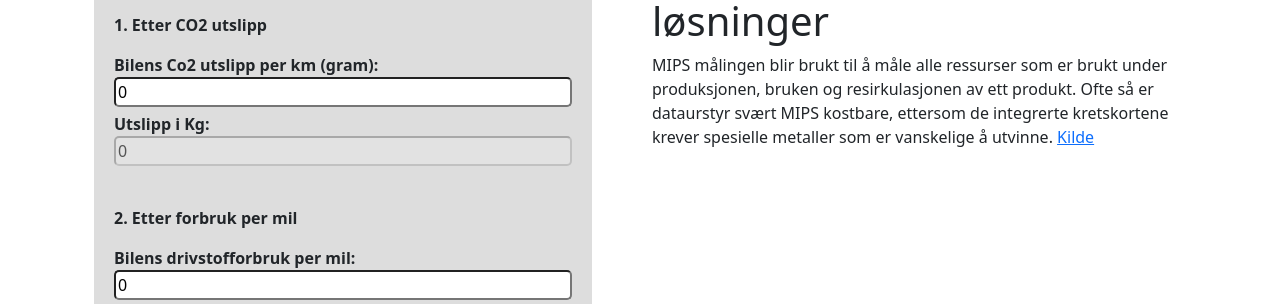
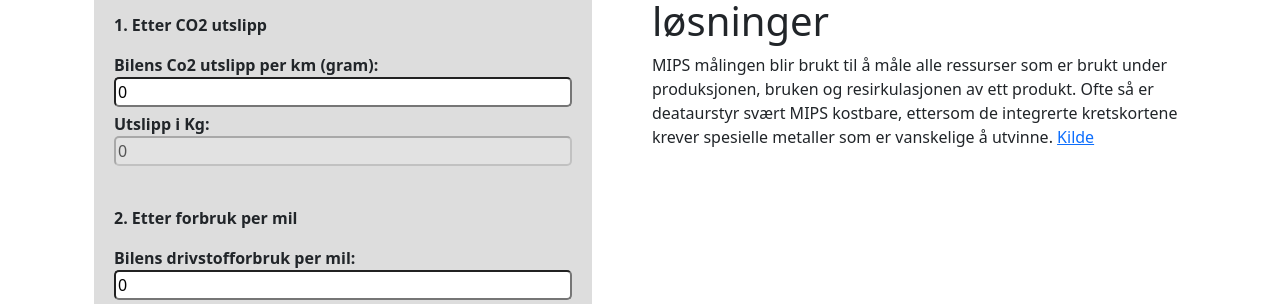
Before and after one commit to Acaippa/Prosjektuke-utvikling, a Django app: page / in a window 1280 px wide. Shown: the part 195-499 px from the top of the page. Run offline with Django 4.2, Linux system fonts and the light colour scheme.

Commit message:
Adding new branch

```diff
--- a/webserver/home_app/templates/index.html
+++ b/webserver/home_app/templates/index.html
@@ -45,7 +45,7 @@
         <article class="col-6">
             <section>
                 <h1>Dataindustriens miljøavtrykk og tiltak for å sikre bærekraftige valg i IT-løsninger</h1>
-                <p>MIPS målingen blir brukt til å måle alle ressurser som er brukt under produksjonen, bruken og resirkulasjonen av ett produkt. Ofte så er dataurstyr svært MIPS kostbare, ettersom de integrerte kretskortene krever spesielle metaller som er vanskelige å utvinne. <a href="https://www.lmd.no/2021/10/miljofiendtlig-digitalt-skifte/">Kilde</a></p>
+                <p>MIPS målingen blir brukt til å måle alle ressurser som er brukt under produksjonen, bruken og resirkulasjonen av ett produkt. Ofte så er deataurstyr svært MIPS kostbare, ettersom de integrerte kretskortene krever spesielle metaller som er vanskelige å utvinne. <a href="https://www.lmd.no/2021/10/miljofiendtlig-digitalt-skifte/">Kilde</a></p>
             </section>
         </article>
         </main>
```
